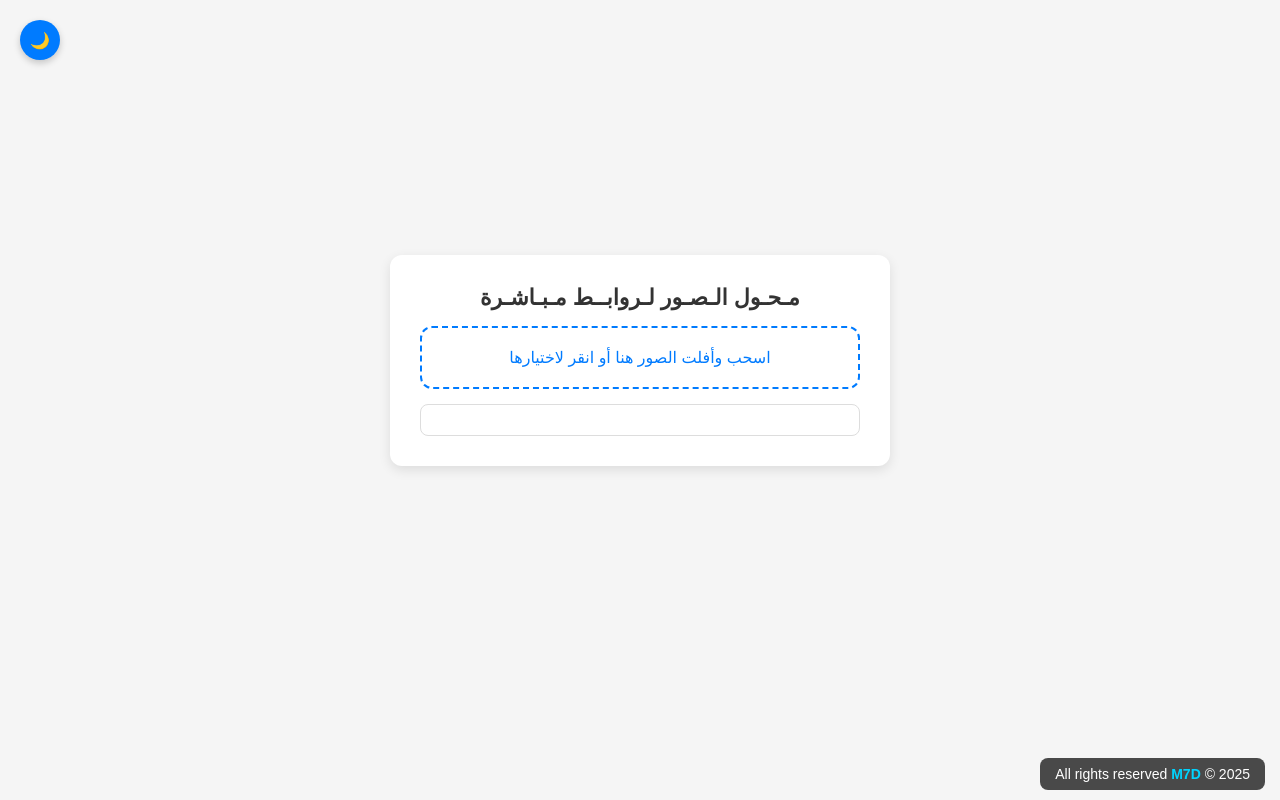
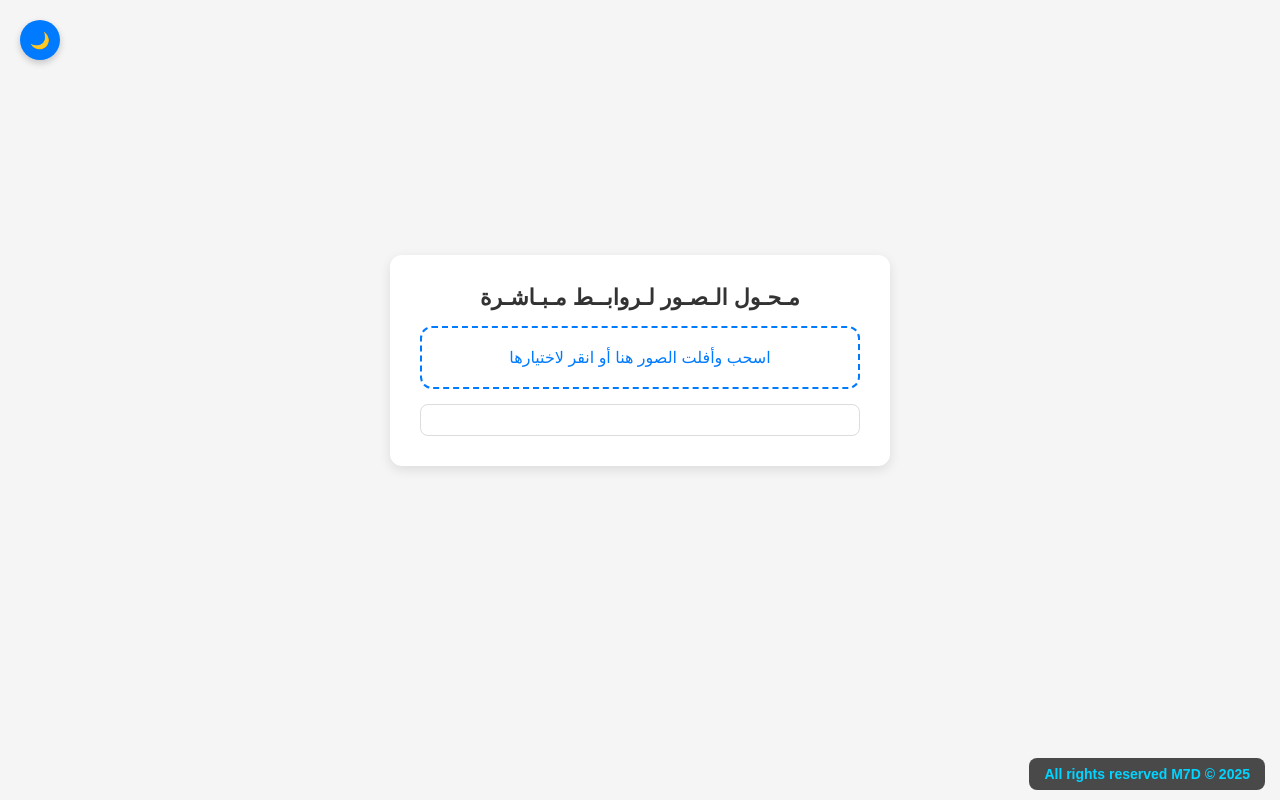
Before and after one commit to MenuM7D/link-maker, a plain HTML site: page index.html in a window 1280 px wide. Drawn offline with Linux system fonts and the light colour scheme.

Commit message:
Update index.html

```diff
--- a/index.html
+++ b/index.html
@@ -58,7 +58,7 @@
 <!-- توقيع الحقوق في الأسفل -->
 <footer class="footer">
     <div class="footer-content">
-         All rights reserved <span>M7D</span> &copy; 2025
+         <span>All rights reserved M7D &copy; 2025</span>
     </div>
 </footer>
 
```
